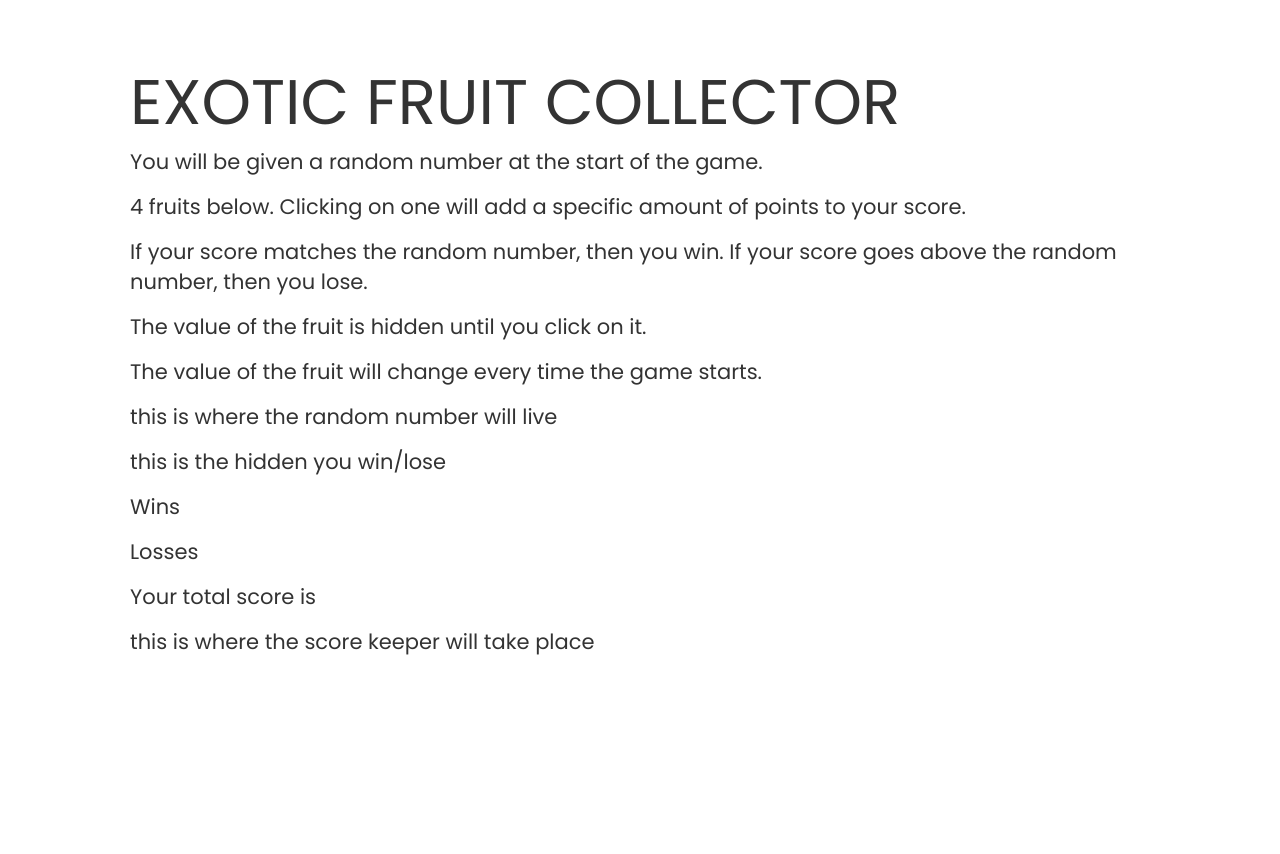
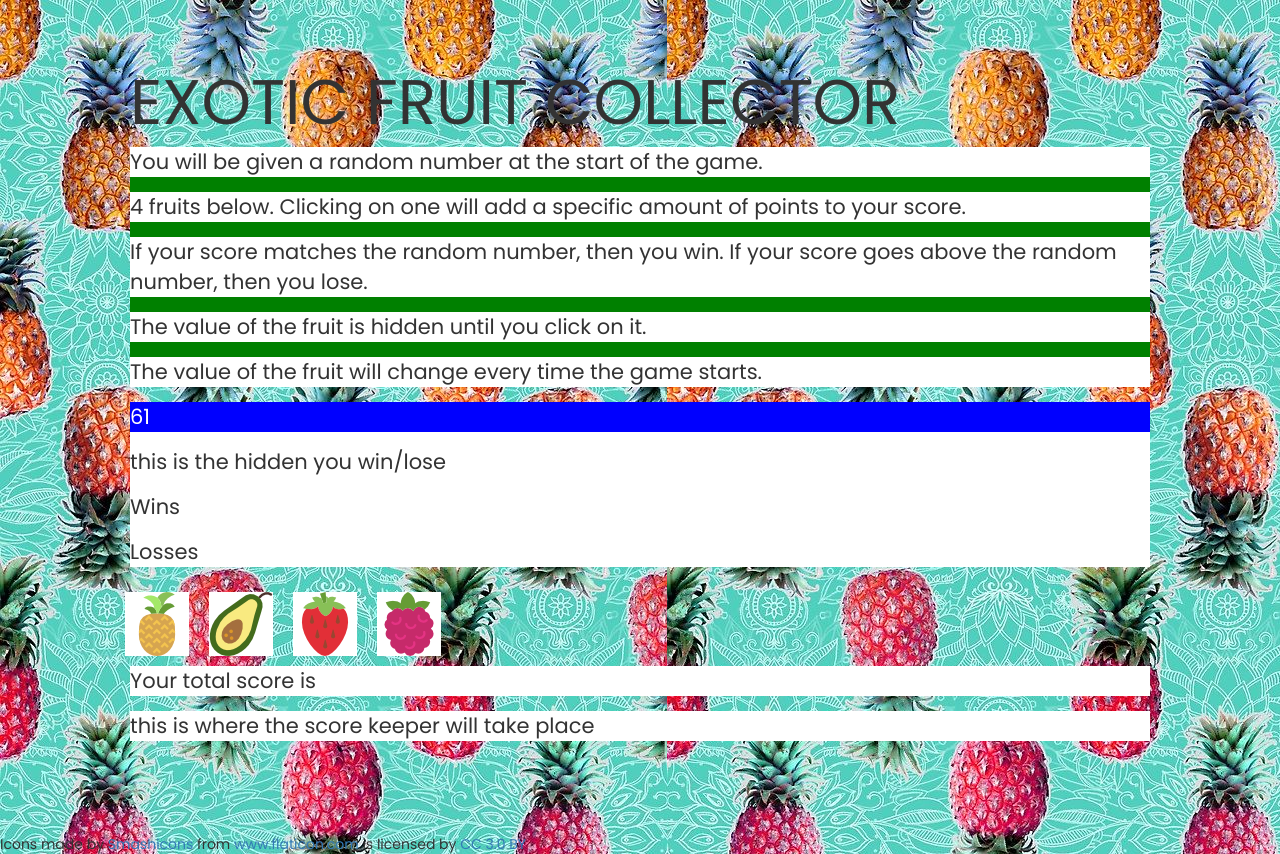
Before and after one commit to mapipina/fruit-collector-game, a plain HTML site: page index.html in a window 1280 px wide. Before the commit the page ends 800 px from the top, so only its background shows below. Drawn offline with nearby package versions, Linux system fonts and the light colour scheme.

Commit message:
started to build on click events and define variables but trying to figure out how to append the value of the fruit variables to the images without displaying it

```diff
--- a/assets/css/style.css
+++ b/assets/css/style.css
@@ -1,6 +1,6 @@
 body {
-	background-image: url("../images/mickey-mouse-background-wallpaper-18.jpg");
-	background-repeat: no-repeat;
+	background-image: url("../images/pineapple.jpg");
+/*	background-repeat: no-repeat; */
 	background-attachment: local;
 	font-family: 'Poppins', sans-serif;
 }
@@ -15,3 +15,26 @@ h1 {
 	font-family: 'Poppins', sans-serif;
 	text-transform: uppercase;
 }
+
+.instructions {
+	background-color: green;
+}
+
+#randomNumber {
+	background-color: blue;
+	color: white;
+}
+
+#fruits img {
+	float: left;
+	background-color: white;
+	margin: 10px;
+}
+
+.status {
+	background-color: white;
+}
+
+p {
+	background-color: white;
+}
--- a/assets/javascript/game.js
+++ b/assets/javascript/game.js
@@ -1,20 +1,46 @@
 // Starting this off by listing needed variables
 
+
+
+//below will be functions, if/else statements, and additional variables/attributes
+$(document).ready(function() {  //game will start when the document is ready
 //random number displayed, score keeper, wins/losses, crystals, win/lose message all need variables
 var random;
 var wins = 0;
 var losses = 0;
-var fruit1;
-var fruit2;
-var fruit3;
-var fruit4;
-var currentScore;
+var pine;
+var avo;
+var straw;
+var ber;
+var currentScore = 0;
 
-//below will be functions, if/else statements, and additional variables/attributes
-$(document).ready(function() {  //game will start when the document is ready
-	// body...
+//random number generator. i'll have to reference it later as well so the number changes once a win/lose occurs
+	random = Math.floor(Math.random() * (101) + 19);
+	$("#randomNumber").text(random);
 
 
+//okay, I'll need a random number generator for each fruit
+	pine = Math.floor(Math.random() * (12));
+
+	avo = Math.floor(Math.random() * (12));
+
+	straw = Math.floor(Math.random() * (12));
+
+	ber = Math.floor(Math.random() * (12));
+
+
+//establishing on click events
+$("#pineapple").on("click", callbackPine);
+
+$("#avocado").on("click", callbackAvo);
+
+$("#strawberry").on("click", callbackStraw);
+
+$("#berry").on("click", callbackBer);
+
+
+
+//
 
 
 
--- a/index.html
+++ b/index.html
@@ -4,6 +4,8 @@
 	<title>Fruit Collector</title>
 	<link rel="stylesheet" type="text/css" href="assets/css/reset.css">
 	<link href="https://fonts.googleapis.com/css?family=Poppins" rel="stylesheet">
+	<!-- Added link to the jQuery Library -->
+    <script src="https://cdnjs.cloudflare.com/ajax/libs/jquery/3.2.1/jquery.min.js"></script>
 	<link rel="stylesheet" type="text/css" href="https://bootstrapdocs.com/v3.3.6/docs/dist/css/bootstrap.min.css">
 	<link rel="stylesheet" type="text/css" href="assets/css/style.css">
 
@@ -13,26 +15,34 @@
 	<div class="container">
 		<div class="jumbotron">
 	        <h1>Exotic Fruit Collector</h1>
-	    <div>
+	    <div class="instructions">
 	        <p>You will be given a random number at the start of the game.</p>
 	        <p>4 fruits below. Clicking on one will add a specific amount of points to your score.</p>
 	        <p>If your score matches the random number, then you win. If your score goes above the random number, then you lose.</p>
 	        <p>The value of the fruit is hidden until you click on it.</p>
 	        <p>The value of the fruit will change every time the game starts.</p>
 	    </div>
+	<div class="status">
 	    <div>
-	    	<p id="randomNumber">this is where the random number will live</p>
+	    	<p id="randomNumber"></p>
 	    </div>
-	    <div>
+	    <div class="aside">
 	    		<p>this is the hidden you win/lose</p>
 				<p id="winsCounter">Wins</p>
 				<p id="lossCounter">Losses</p>
-			</div>
+		</div>
+	</div>
+		<div class="row" id="fruits">
+			<div id="pineapple"><img src="assets/images/pineapple.png"></div>
+			<div id="avocado"><img src="assets/images/avocado.png"></div>
+			<div id="strawberry"><img src="assets/images/strawberry.png"></div>
+			<div id="berry"><img src="assets/images/raspberry.png"></div>
+		</div>
 				<p>Your total score is</p>
 				<p id="scoreCounter">this is where the score keeper will take place</p>
       </div>
 	</div>
-
+	<div>Icons made by <a href="https://www.flaticon.com/authors/smashicons" title="Smashicons">Smashicons</a> from <a href="https://www.flaticon.com/" title="Flaticon">www.flaticon.com</a> is licensed by <a href="http://creativecommons.org/licenses/by/3.0/" title="Creative Commons BY 3.0" target="_blank">CC 3.0 BY</a></div>
 		<!-- js file-->
 	<script src="assets/javascript/game.js"></script>
 </body>
```
Also changed, not shown: assets/images/avocado.png (added), assets/images/pineapple.jpg (added), assets/images/pineapple.png (added), assets/images/raspberry.png (added), assets/images/strawberry.png (added).
